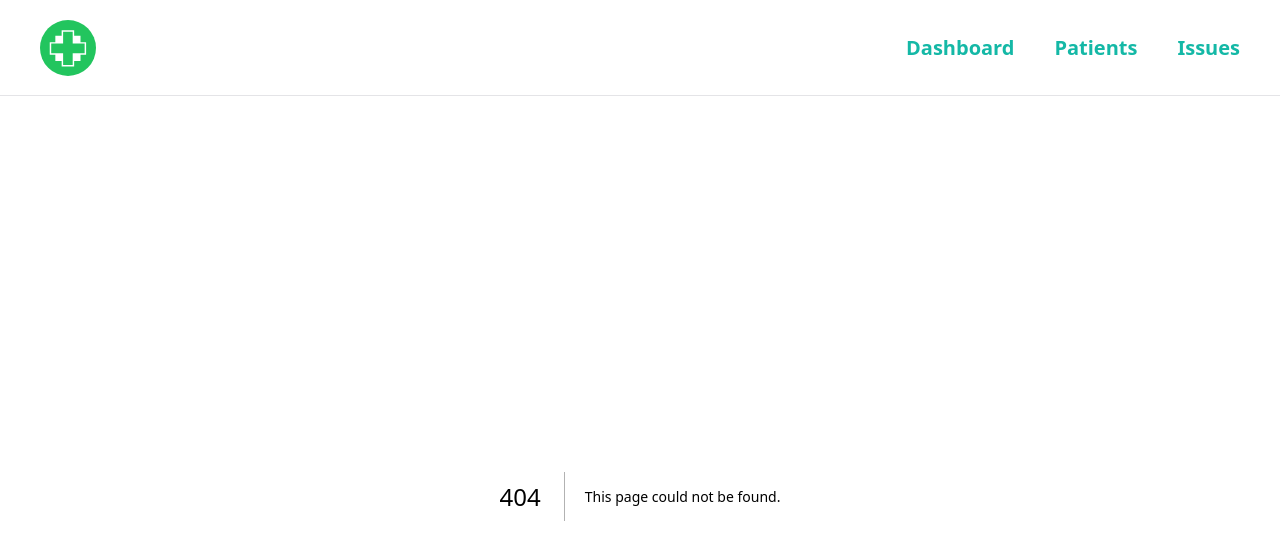
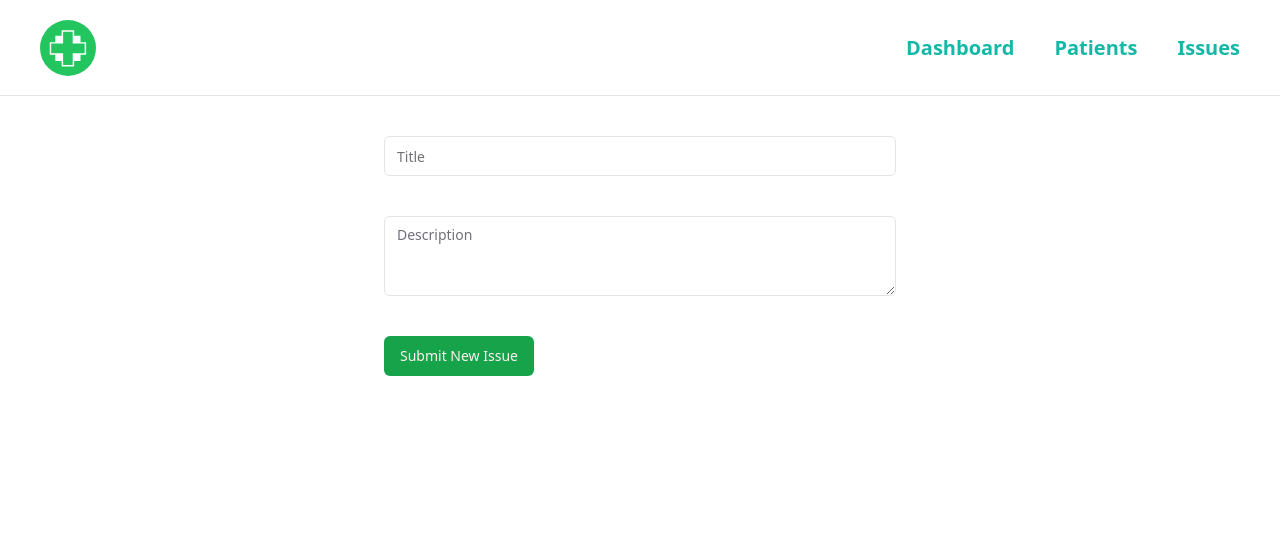
Before and after one commit to Divineleo2001/issue-tracker, a Next.js app: page /issues/new in a window 1280 px wide. Before the commit this address had no page. Shown: the top 560 px of the page. Built offline with nearby package versions, Linux system fonts and the light colour scheme.

Commit message:
Created a new route added the ui for this page, functionalities has yet to be added

```diff
--- /dev/null
+++ b/src/app/issues/new/page.tsx
@@ -0,0 +1,17 @@
+import { Button } from "@/components/ui/button";
+import { Input } from "@/components/ui/input";
+import { Textarea } from "@/components/ui/textarea";
+
+import React from "react";
+
+const NewIssuePage = () => {
+  return (
+    <div className="max-w-lg mx-auto space-y-10">
+      <Input className="mt-10" placeholder="Title" />
+      <Textarea placeholder="Description" />
+      <Button>Submit New Issue</Button>
+    </div>
+  );
+};
+
+export default NewIssuePage;
--- a/src/app/issues/page.tsx
+++ b/src/app/issues/page.tsx
@@ -1,12 +1,16 @@
+"use client";
 import React from "react";
 import { Button } from "@/components/ui/button";
+import Link from "next/link";
 
 const IssuesPage = () => {
   return (
     <div>
-      <Button variant="default" className="ml-10 mt-10">
-        New Issue
-      </Button>
+      <Link href="/issues/new">
+        <Button variant="default" className="ml-10 mt-10">
+          New Issue
+        </Button>
+      </Link>
     </div>
   );
 };
--- /dev/null
+++ b/src/components/ui/input.tsx
@@ -0,0 +1,25 @@
+import * as React from "react"
+
+import { cn } from "@/lib/utils"
+
+export interface InputProps
+  extends React.InputHTMLAttributes<HTMLInputElement> {}
+
+const Input = React.forwardRef<HTMLInputElement, InputProps>(
+  ({ className, type, ...props }, ref) => {
+    return (
+      <input
+        type={type}
+        className={cn(
+          "flex h-10 w-full rounded-md border border-input bg-background px-3 py-2 text-sm ring-offset-background file:border-0 file:bg-transparent file:text-sm file:font-medium placeholder:text-muted-foreground focus-visible:outline-none focus-visible:ring-2 focus-visible:ring-ring focus-visible:ring-offset-2 disabled:cursor-not-allowed disabled:opacity-50",
+          className
+        )}
+        ref={ref}
+        {...props}
+      />
+    )
+  }
+)
+Input.displayName = "Input"
+
+export { Input }
--- /dev/null
+++ b/src/components/ui/textarea.tsx
@@ -0,0 +1,24 @@
+import * as React from "react"
+
+import { cn } from "@/lib/utils"
+
+export interface TextareaProps
+  extends React.TextareaHTMLAttributes<HTMLTextAreaElement> {}
+
+const Textarea = React.forwardRef<HTMLTextAreaElement, TextareaProps>(
+  ({ className, ...props }, ref) => {
+    return (
+      <textarea
+        className={cn(
+          "flex min-h-[80px] w-full rounded-md border border-input bg-background px-3 py-2 text-sm ring-offset-background placeholder:text-muted-foreground focus-visible:outline-none focus-visible:ring-2 focus-visible:ring-ring focus-visible:ring-offset-2 disabled:cursor-not-allowed disabled:opacity-50",
+          className
+        )}
+        ref={ref}
+        {...props}
+      />
+    )
+  }
+)
+Textarea.displayName = "Textarea"
+
+export { Textarea }
```
